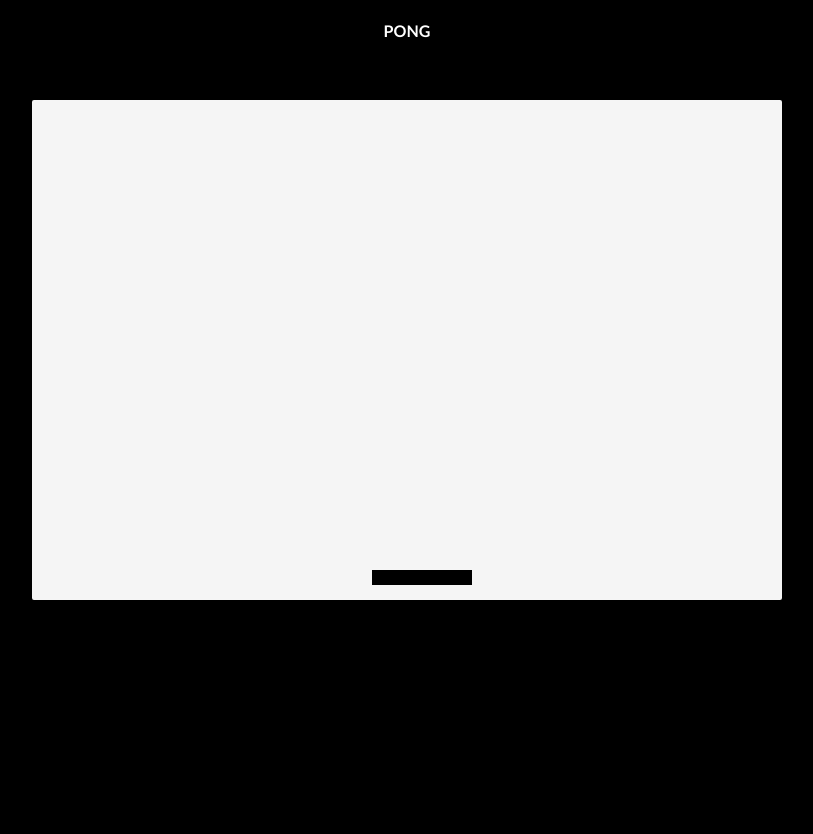
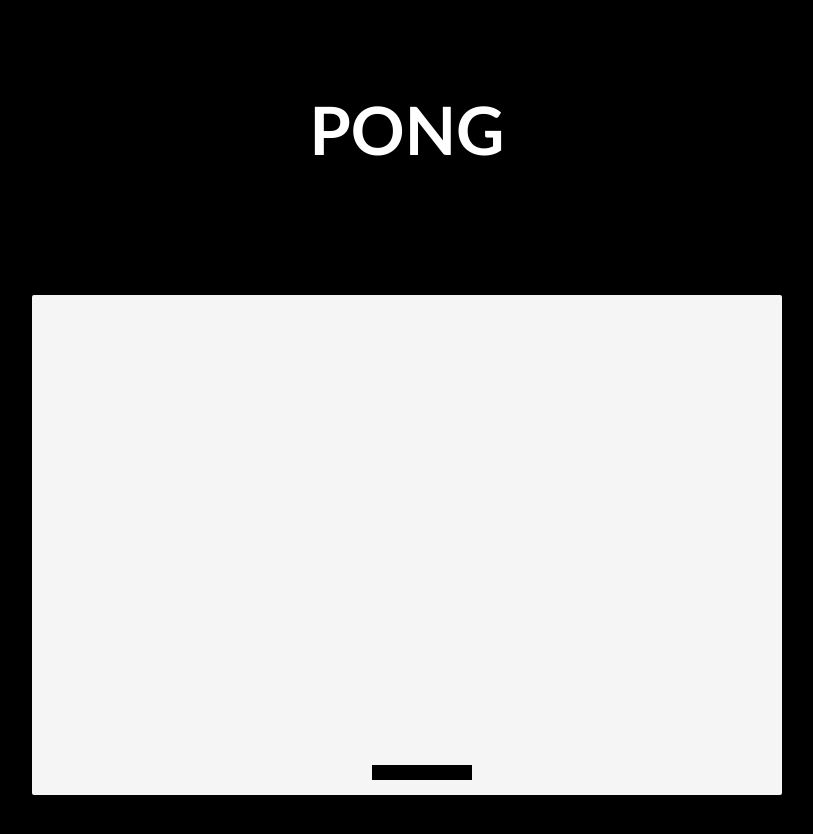
Before and after one commit to codenlighten/PongHits, a Vue app: page / in a window 1280 px wide. Shown: the top 834 px of the page, without its empty margins (233-1046 px from the left). Before the commit the page ends 800 px from the top, so only its background shows below. Built offline with nearby package versions, Linux system fonts and the light colour scheme.

Commit message:
Update App.vue

```diff
--- a/src/App.vue
+++ b/src/App.vue
@@ -81,21 +81,24 @@
   text-align: center;
   font-family: "Gill Sans", "Gill Sans MT", Calibri, "Trebuchet MS", sans-serif;
   color: white;
+  font-size: 50pt;
 }
 
 html {
   background-color: black;
+  font-size: 50pt;
 }
 
 #score {
-  padding: 0px;
   text-align: center;
   font-family: "Gill Sans", "Gill Sans MT", Calibri, "Trebuchet MS", sans-serif;
+  color: white;
+  font-size: 50pt;
 }
 
 .death {
-  text-align: center;
-  margin: 0 auto;
+   text-align: center;
+  font-family: "Gill Sans", "Gill Sans MT", Calibri, "Trebuchet MS", sans-serif;
   color: red;
 }
 </style>
```
